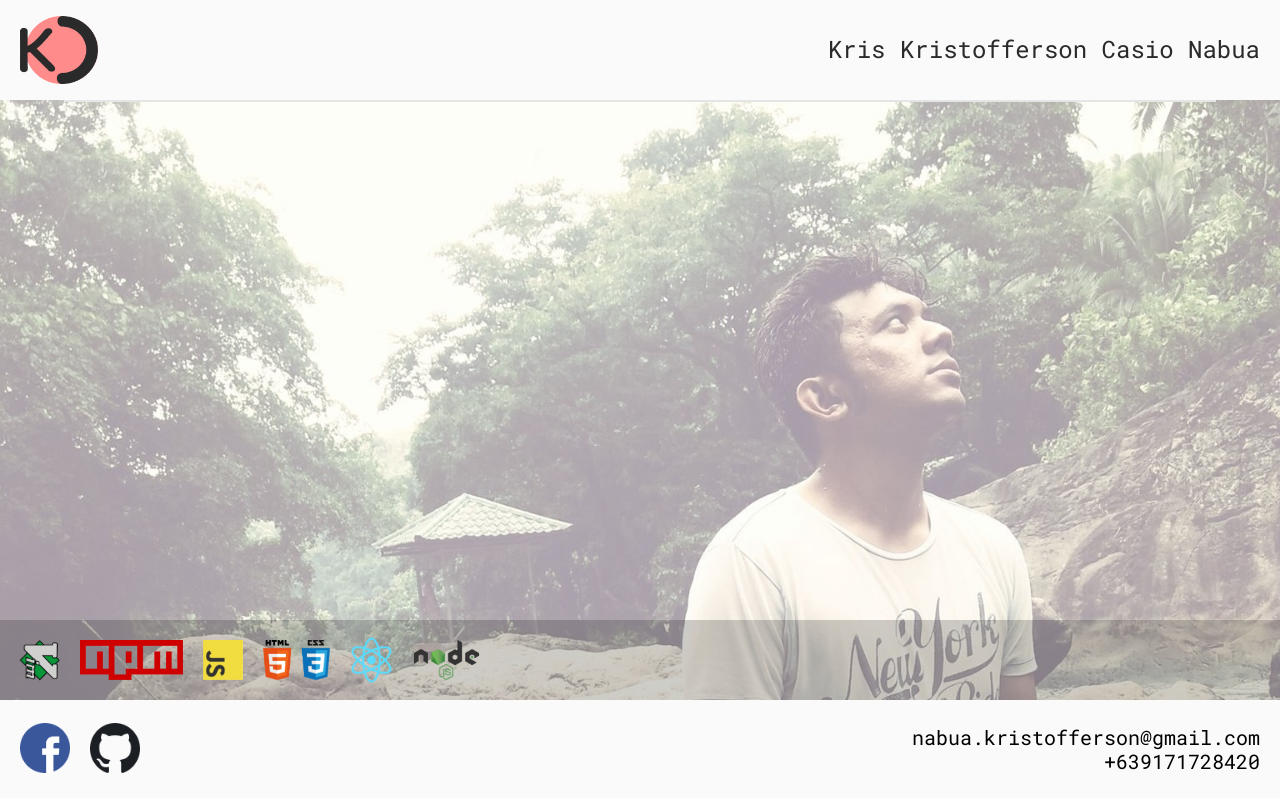
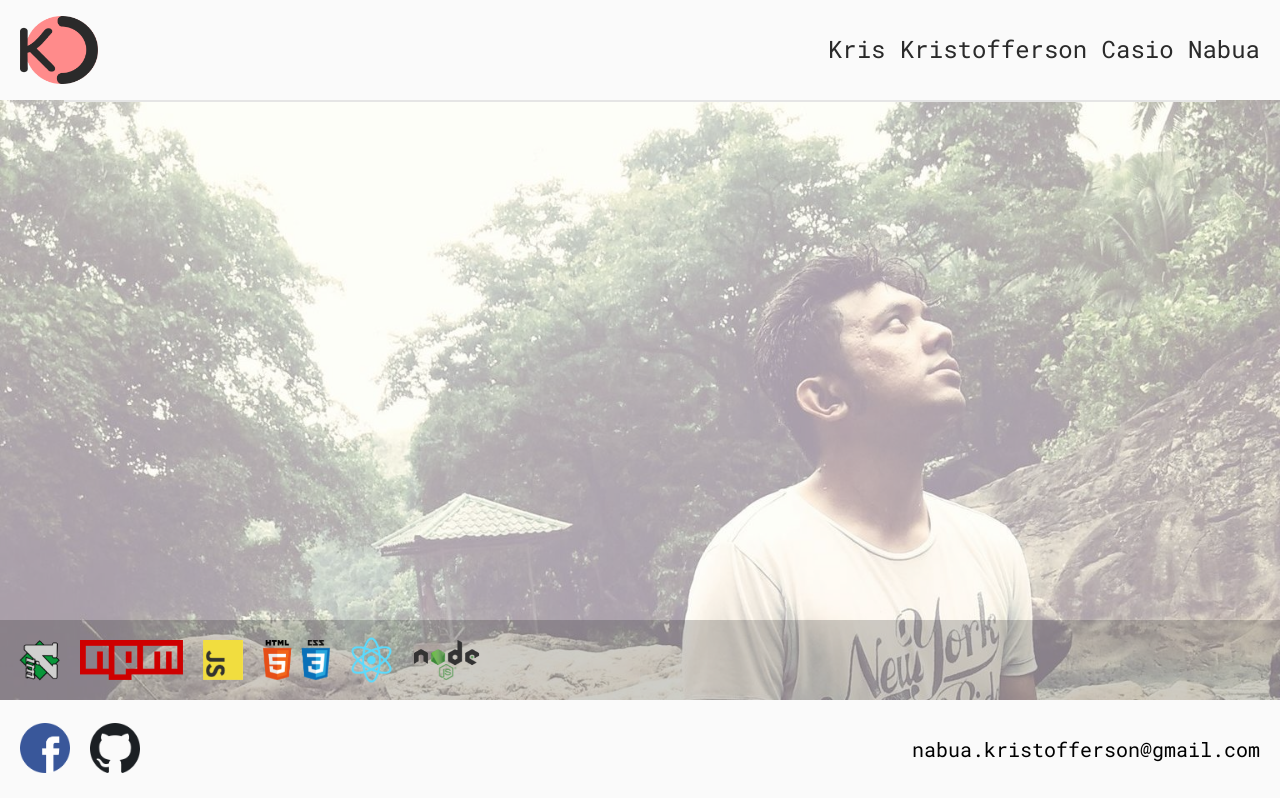
Before and after one commit to kriskristoffersonnabua/me, a React app: page / in a window 1280 px wide. Shown: the top 798 px of the page. Built offline with nearby package versions, Linux system fonts and the light colour scheme.

Commit message:
removed contact number

```diff
--- a/src/components/footer/index.js
+++ b/src/components/footer/index.js
@@ -27,7 +27,6 @@ class Footer extends React.Component {
 				</div>
 				<div className="emailcontact">
 					<span>nabua.kristofferson@gmail.com</span>
-					<span>+639171728420</span>
 				</div>
 			</footer>
 		)
```
